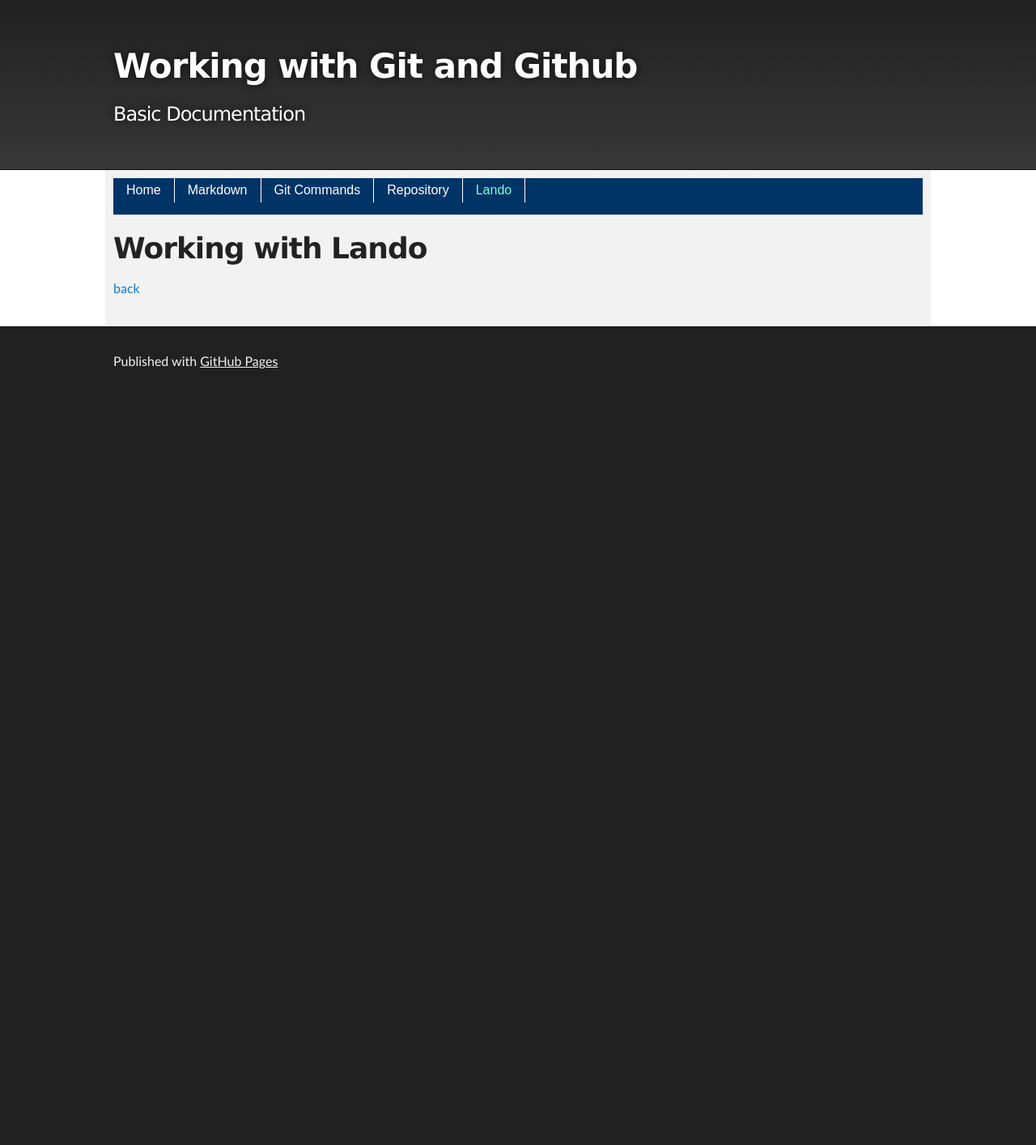
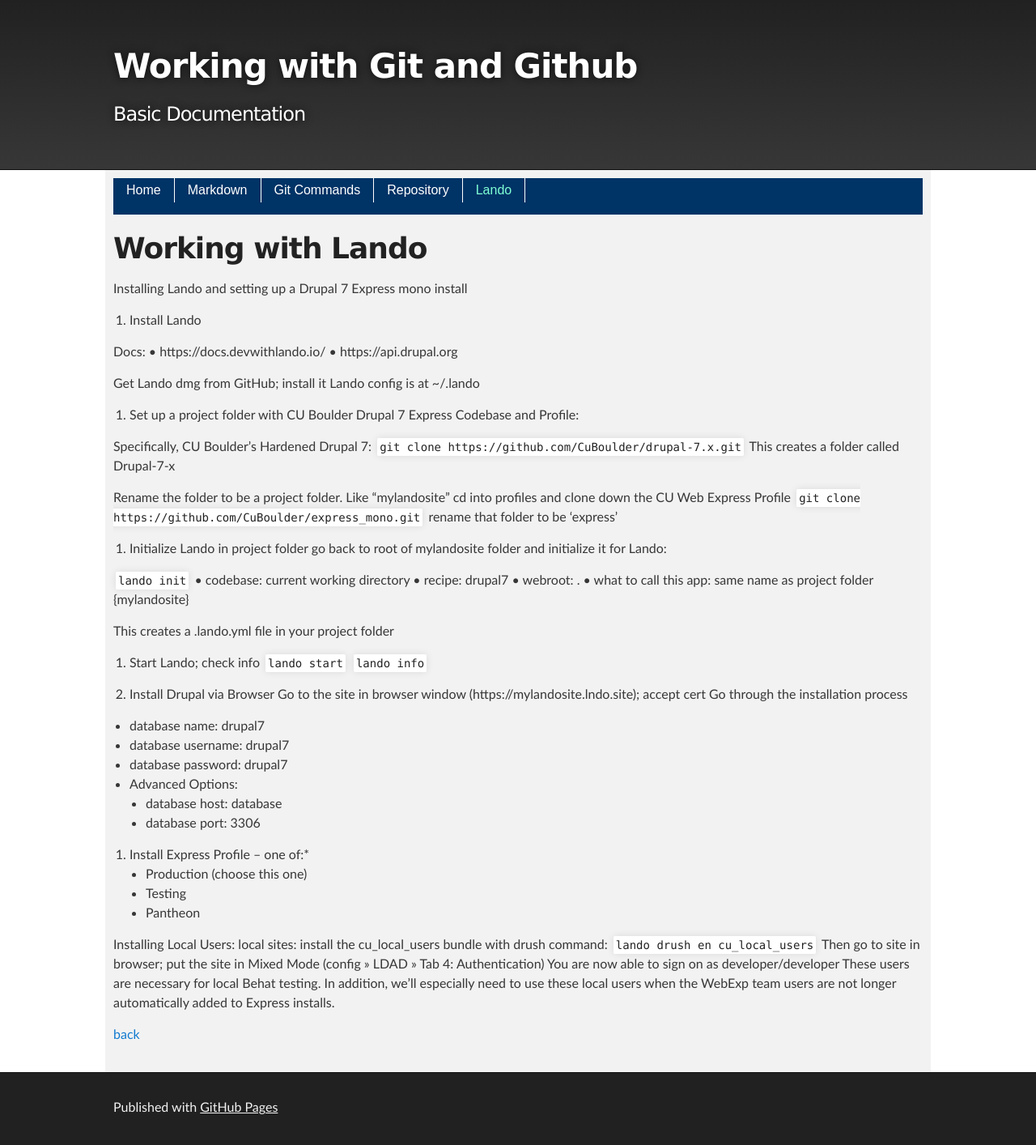
Before and after one commit to cathysnider/cathysnider.github.io, a Jekyll site: the page built from lando.md, in a window 1280 px wide. Shown: the whole page at 81% size. Built offline with Jekyll 4.4.1, drawn with Linux system fonts in a browser that asks for light colours; before the commit the page ends 900 px from its top, so only the background shows below that.

Commit message:
add lando install instructions

````diff
--- a/lando.md
+++ b/lando.md
@@ -5,10 +5,68 @@ layout: default
 
 # Working with Lando
 
+Installing Lando and setting up a Drupal 7 Express mono install
+
+1. Install Lando
+
+Docs:
+•	https://docs.devwithlando.io/
+•	https://api.drupal.org
+
+Get Lando dmg from GitHub; install it
+Lando config is at ~/.lando
 
 
+1. Set up a project folder with CU Boulder Drupal 7 Express Codebase and Profile:
+
+Specifically, CU Boulder's Hardened Drupal 7:
+```git clone https://github.com/CuBoulder/drupal-7.x.git```
+This creates a folder called Drupal-7-x
+
+Rename the folder to be a project folder. Like "mylandosite"
+cd into profiles and clone down the CU Web Express Profile
+```git clone https://github.com/CuBoulder/express_mono.git```
+rename that folder to be 'express'
+
+1. Initialize Lando in project folder
+go back to root of mylandosite folder and initialize it for Lando:
+
+```lando init```
+•	codebase: current working directory
+•	recipe: drupal7
+•	webroot: .
+•	what to call this app: same name as project folder {mylandosite}
+
+This creates a .lando.yml file in your project folder
+
+1. Start Lando; check info
+```lando start```
+```lando info```
 
 
+1. Install Drupal via Browser
+Go to the site in browser window (https://mylandosite.lndo.site); accept cert
+Go through the installation process
+
+ * database name: drupal7
+ * database username: drupal7
+ * database password: drupal7
+ * Advanced Options:
+   * database host: database
+   * database port: 3306
+
+1. Install Express Profile -- one of:*
+ * Production (choose this one)
+ * Testing
+ * Pantheon
+
+
+Installing Local Users:
+local sites: install the cu_local_users bundle with drush command:
+```lando drush en cu_local_users```
+Then go to site in browser; put the site in Mixed Mode (config >> LDAD >> Tab 4: Authentication)
+You are now able to sign on as developer/developer
+These users are necessary for local Behat testing. In addition, we'll especially need to use these local users when the WebExp team users are not longer automatically added to Express installs.
 
 
 [back](./)
````
